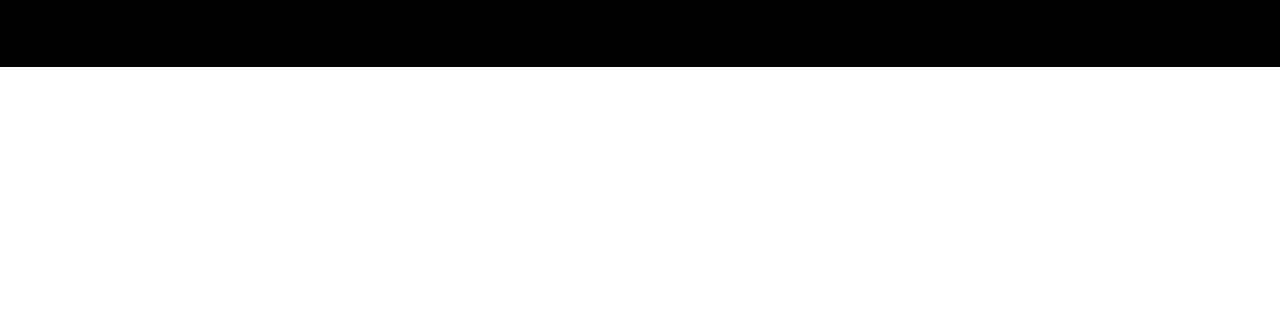
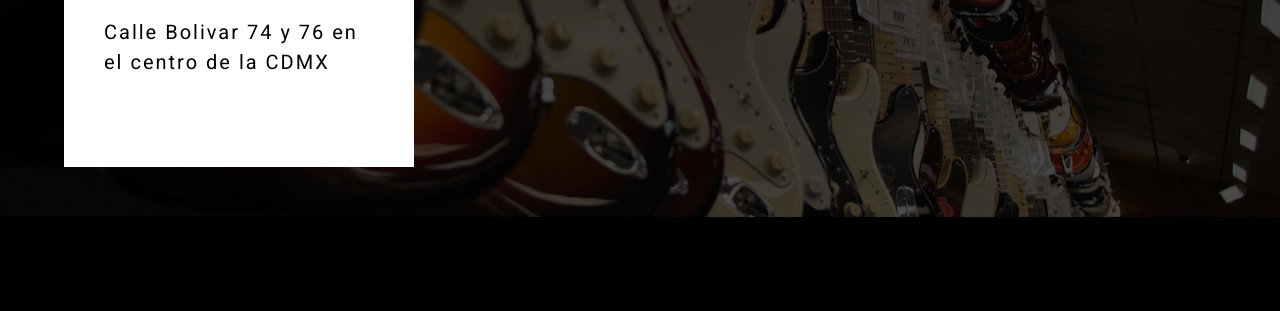
Before and after one commit to Jon-Cerr/TerrorMusic_Practice, a plain HTML site: page index.html in a window 1280 px wide. Shown: the part 2463-2774 px from the top of the page. Before the commit the page ends 2530 px from the top, so only its background shows below. Drawn offline with nearby package versions, Linux system fonts and the light colour scheme.

Commit message:
Mejoras en el diseño adaptivo

```diff
--- a/css/style.css
+++ b/css/style.css
@@ -138,7 +138,7 @@ p {
   flex-direction: column;
   justify-content: center;
   min-height: 450px;
-  width: 100%;
+  width: 100vw;
   background: linear-gradient(rgba(0, 0, 0, 0.8), rgba(0, 0, 0, 0.7)),
     url(../assets/pexels-stephen-niemeier-68710.jpg);
   background-size: cover;
--- a/index.html
+++ b/index.html
@@ -128,12 +128,12 @@
         </div>
       </div>
     </section>
-    <!-- <section class="sucursales" id="sucursales">
+    <section class="sucursales" id="sucursales">
       <div class="sucursal__info">
         <h1>Visitanos en nuestras sucursales</h1>
         <span>Calle Bolivar 74 y 76 en el centro de la CDMX</span>
       </div>
-    </section> -->
+    </section>
     <footer id="about">
       <img src="assets/Terror_Music.png" alt="logo" class="footer__logo" />
       <div class="extras">
```
